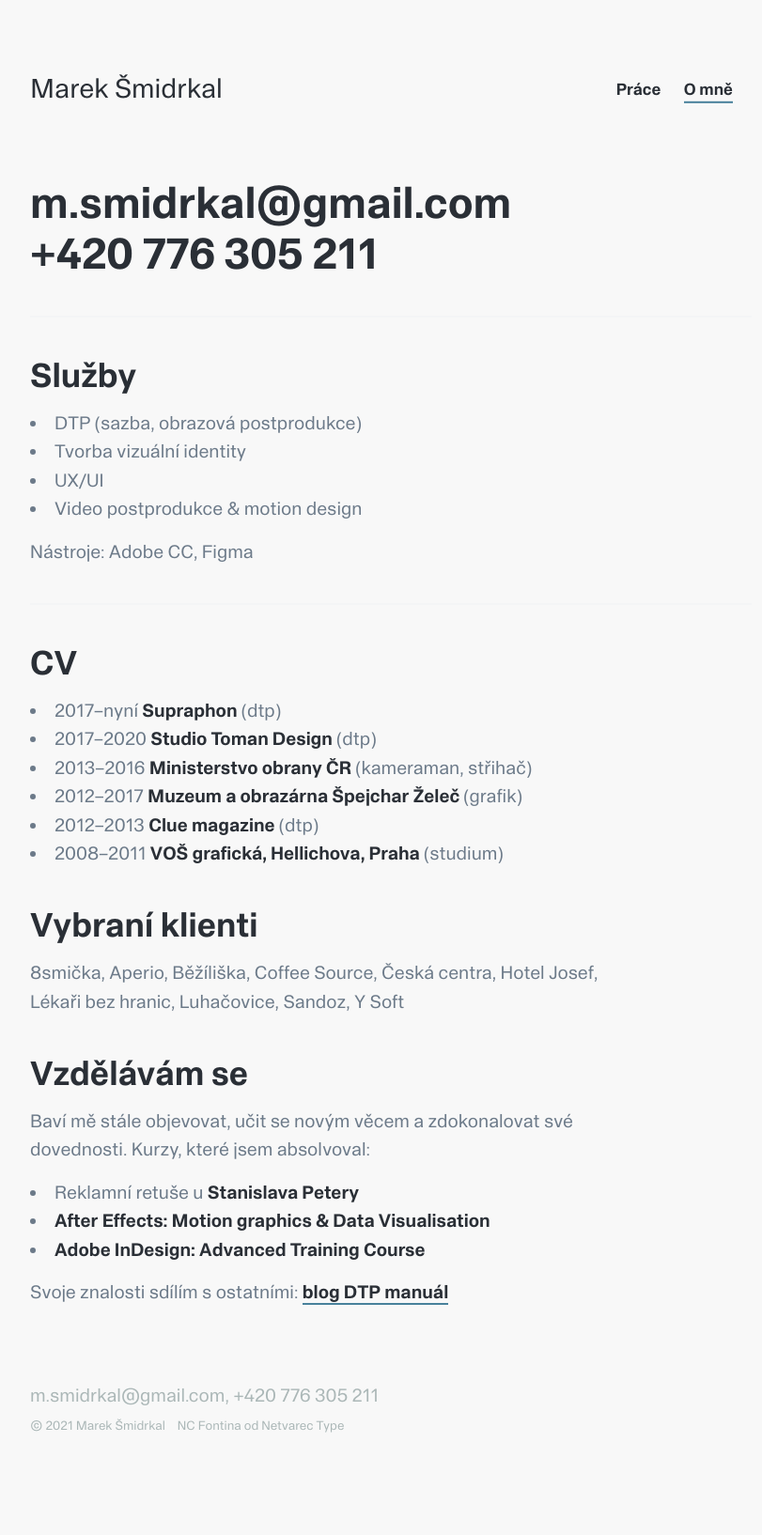
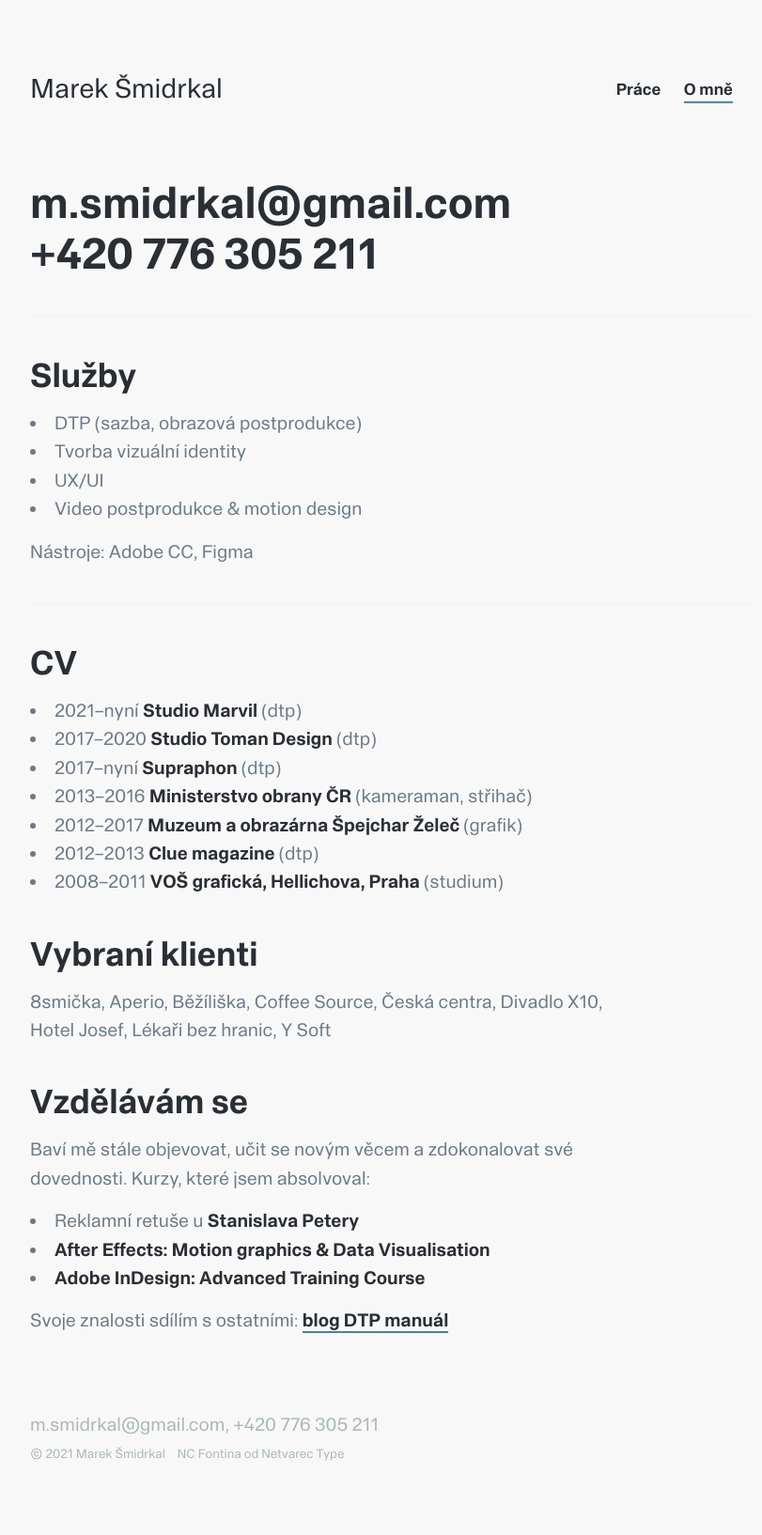
Before and after one commit to shm1ck/Duet, a Jekyll site: the page built from _pages/kontakt.md, in a window 1280 px wide. Shown: the whole page at 94% size, without its empty margins (224-1035 px from the left). Built offline with Jekyll 4.4.1, drawn with Linux system fonts in a browser that asks for light colours; nearby versions of some CDN libraries; before the commit the page ends 1604 px from its top, so only the background shows below that.

Commit message:
Update kontakt.md

```diff
--- a/_pages/kontakt.md
+++ b/_pages/kontakt.md
@@ -21,15 +21,16 @@
 ---
 
 ## CV
++ 2021&ndash;nyní [Studio Marvil](https://marvil.cz/) (dtp)
++ 2017&ndash;2020 [Studio Toman Design](http://www.toman-design.com) (dtp)
 + 2017&ndash;nyní [Supraphon](https://www.supraphon.cz/archivy-katalogy) (dtp)
-+ 2017&ndash;2020 [Studio Toman Design](http://www.toman-design.com) (dtp)
 + 2013&ndash;2016 [Ministerstvo obrany ČR](http://www.army.cz) (kameraman, střihač)
 + 2012&ndash;2017 [Muzeum a obrazárna Špejchar Želeč](http://spejcharzelec.cz) (grafik)
 + 2012&ndash;2013 [Clue magazine](http://shm1ck.github.io/clue-magazine) (dtp)
 + 2008&ndash;2011 [VOŠ grafická, Hellichova, Praha](https://www.hellichovka.cz/) (studium)
 
 ## Vybraní klienti
-8smička, Aperio, Běžíliška, Coffee&nbsp;Source, Česká&nbsp;centra, Hotel&nbsp;Josef, Lékaři bez&nbsp;hranic, Luhačovice, Sandoz, Y&nbsp;Soft
+8smička, Aperio, Běžíliška, Coffee&nbsp;Source, Česká&nbsp;centra, Divadlo X10, Hotel&nbsp;Josef, Lékaři bez&nbsp;hranic, Y&nbsp;Soft
 
 ## Vzdělávám se
 Baví mě stále objevovat, učit se novým věcem a&nbsp;zdokonalovat své dovednosti. Kurzy, které jsem absolvoval:
```
